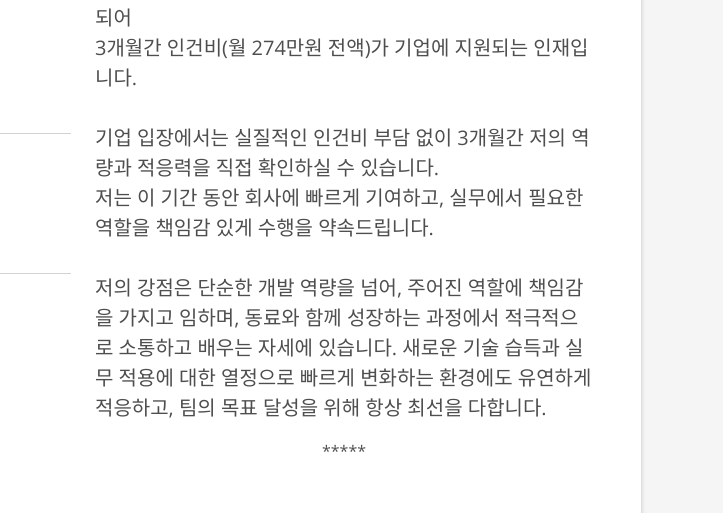
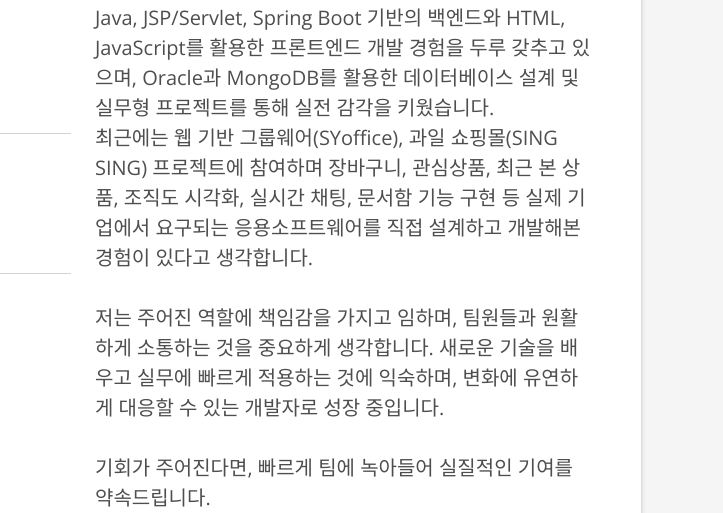
Before and after one commit to JeongDooHwan/Web-Portfolio.github.io, a plain HTML site: page index.html in a window 1280 px wide. Shown: the part 1101-1614 px from the top of the page, 557-1280 px from the left. Drawn offline with nearby package versions, Linux system fonts and the light colour scheme.

Commit message:
feat about me

```diff
--- a/index.html
+++ b/index.html
@@ -132,24 +132,23 @@
                     </div>
                     <p class="lead">
                         <!-- 내 소개 -->
-                      저는 실무 중심의 성장형 백엔드 개발자 김여원입니다.
+                      저는 실무 중심의 성장형 응용 소프트웨어 개발자 정두환입니다.
                       <br><br>
-                      현재 **서울시 ‘민간기업 맞춤형 매력일자리 사업’**에 선발되어
+                     Java, JSP/Servlet, Spring Boot 기반의 백엔드와 HTML, JavaScript를 활용한 프론트엔드 개발 경험을 두루 갖추고 있으며,
+                      Oracle과 MongoDB를 활용한 데이터베이스 설계 및 실무형 프로젝트를 통해 실전 감각을 키웠습니다.
+
                      <br>
-                     <b> 3개월간 인건비(월 274만원 전액)가 기업에 지원되는 인재입니다.</b>
-                       <br> <br>  기업 입장에서는 실질적인 인건비 부담 없이
-                           3개월간 저의 역량과 적응력을 직접 확인하실 수 있습니다.
-                             <br>저는 이 기간 동안 회사에 빠르게 기여하고,
-                           실무에서 필요한 역할을 책임감 있게 수행을 약속드립니다.
+                     최근에는 웹 기반 그룹웨어(SYoffice), 과일 쇼핑몰(SING SING) 프로젝트에 참여하며
+                      장바구니, 관심상품, 최근 본 상품, 조직도 시각화, 실시간 채팅, 문서함 기능 구현 등
+                      실제 기업에서 요구되는 응용소프트웨어를 직접 설계하고 개발해본 경험이 있다고 생각합니다.
+                       <br> <br>
+                     저는 주어진 역할에 책임감을 가지고 임하며, 팀원들과 원활하게 소통하는 것을 중요하게 생각합니다.
+                        새로운 기술을 배우고 실무에 빠르게 적용하는 것에 익숙하며, 변화에 유연하게 대응할 수 있는 개발자로 성장 중입니다.
+
                       <br> <br>
-                      저의 강점은 단순한 개발 역량을 넘어,
-                      주어진 역할에 책임감을 가지고 임하며,
-                      동료와 함께 성장하는 과정에서 적극적으로 소통하고 배우는 자세에 있습니다.
-                      새로운 기술 습득과 실무 적용에 대한 열정으로
-                      빠르게 변화하는 환경에도 유연하게 적응하고,
-                      팀의 목표 달성을 위해 항상 최선을 다합니다.
+                     기회가 주어진다면, 빠르게 팀에 녹아들어 실질적인 기여를 약속드립니다.
                     </p>
-                    <p class="text-center">*****</p>
+
                   </div>
                 </div>
               </div>
```
